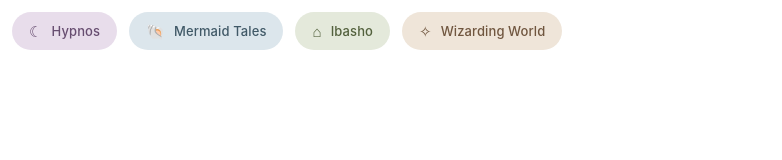
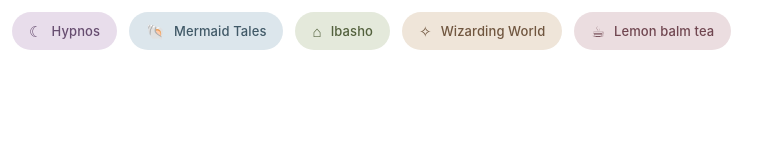
Before and after one commit to Byeol-Yoon/notion-masterlist, a plain HTML site: page index.html in a window 1280 px wide. Shown: the whole page, without its empty margins (0-782 px from the left). Drawn offline with Linux system fonts and the light colour scheme.

Commit message:
Update index.html

```diff
--- a/index.html
+++ b/index.html
@@ -99,9 +99,7 @@
     color: #704650;
   }
 
-  .caballeros {
-  display: none;
-}
+
 
   /* DARK MODE */
 
@@ -191,6 +189,12 @@
     Wizarding World
   </a>
 
+   <a class="chip caballeros"
+     href="PEGAR_ENLACE_NOTION_HOGWARTS"
+     target="_blank">
+    <span class="icon">☕︎</span>
+    Lemon balm tea
+  </a>
 
 
 </div>
```
